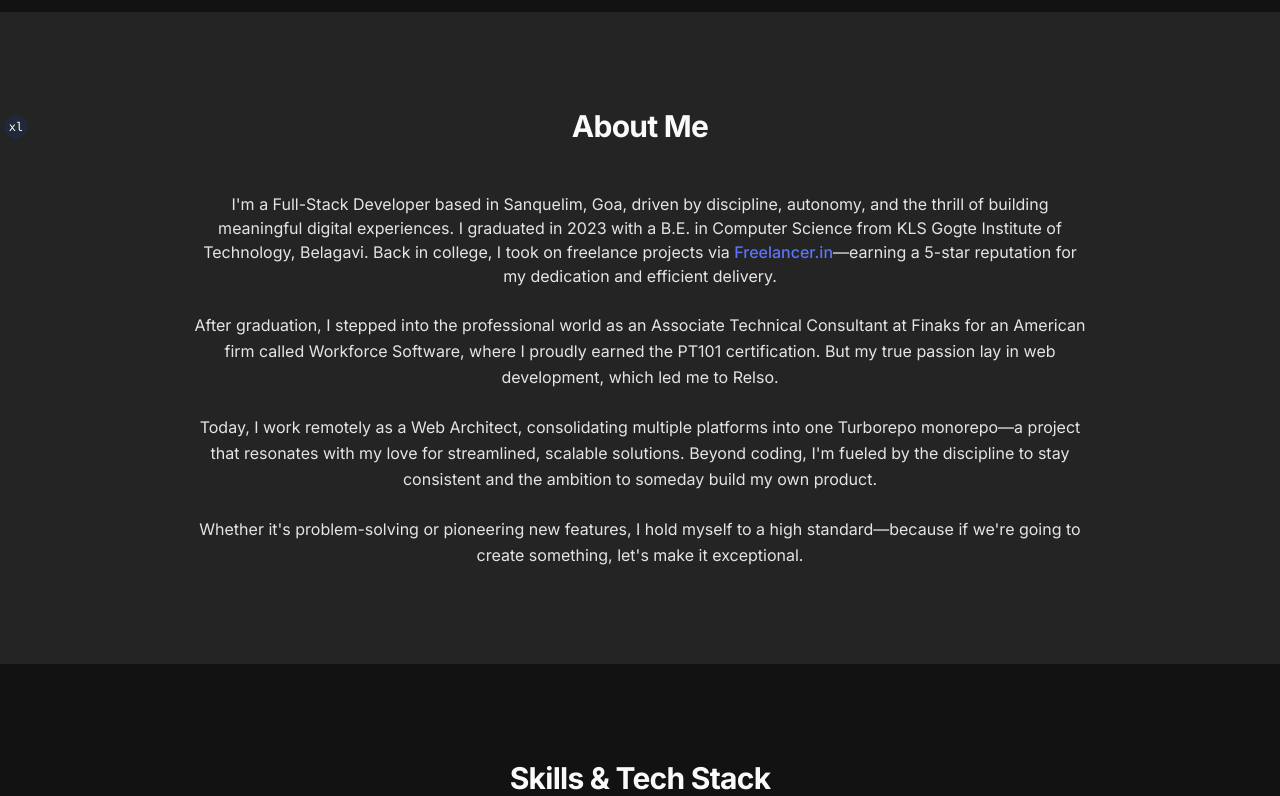
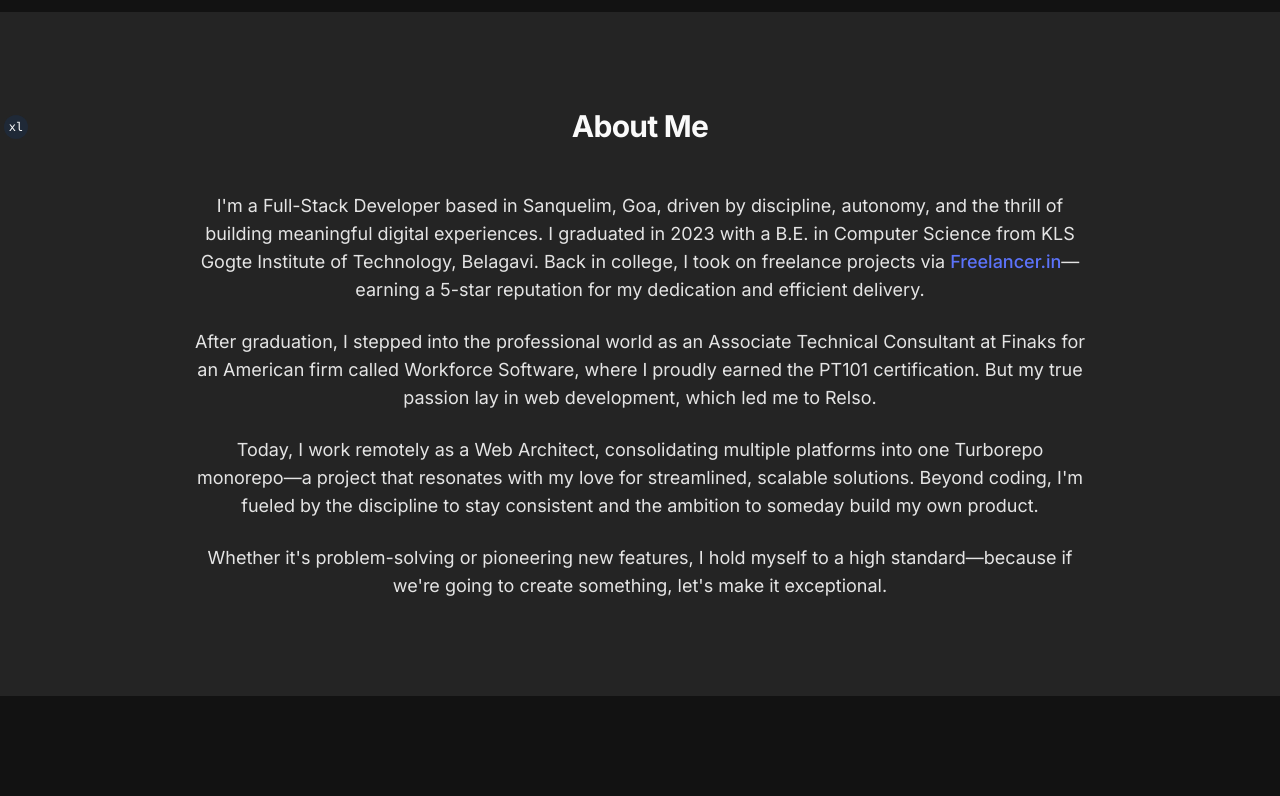
Before and after one commit to shreyasx/portfolio, a Next.js app: page / in a window 1280 px wide. Shown: the part 657-1453 px from the top of the page. Built offline with nearby package versions, Linux system fonts and the light colour scheme.

Commit message:
fix(about-me): font size

```diff
--- a/app/page.tsx
+++ b/app/page.tsx
@@ -67,7 +67,7 @@
             </h2>
             <div className="mx-auto max-w-4xl space-y-4 sm:space-y-6">
               <p
-                className="text-center text-sm leading-relaxed text-foreground/90 sm:text-base"
+                className="text-center text-sm leading-relaxed text-foreground/90 md:text-lg"
                 style={{
                   wordBreak: "keep-all",
                   hyphens: "none",
@@ -85,7 +85,7 @@
                 {`—earning a 5-star reputation for my dedication and efficient delivery.`}
               </p>
               <p
-                className="text-center text-base leading-relaxed text-foreground/90"
+                className="text-center text-sm leading-relaxed text-foreground/90 md:text-lg"
                 style={{
                   wordBreak: "keep-all",
                   hyphens: "none",
@@ -94,7 +94,7 @@
                 {`After graduation, I stepped into the professional world as an Associate Technical Consultant at Finaks for an American firm called Workforce Software, where I proudly earned the PT101 certification. But my true passion lay in web development, which led me to Relso.`}
               </p>
               <p
-                className="text-center text-base leading-relaxed text-foreground/90"
+                className="text-center text-sm leading-relaxed text-foreground/90 md:text-lg"
                 style={{
                   wordBreak: "keep-all",
                   hyphens: "none",
@@ -103,7 +103,7 @@
                 {`Today, I work remotely as a Web Architect, consolidating multiple platforms into one Turborepo monorepo—a project that resonates with my love for streamlined, scalable solutions. Beyond coding, I'm fueled by the discipline to stay consistent and the ambition to someday build my own product.`}
               </p>
               <p
-                className="text-center text-base leading-relaxed text-foreground/90"
+                className="text-center text-sm leading-relaxed text-foreground/90 md:text-lg"
                 style={{
                   wordBreak: "keep-all",
                   hyphens: "none",
```
